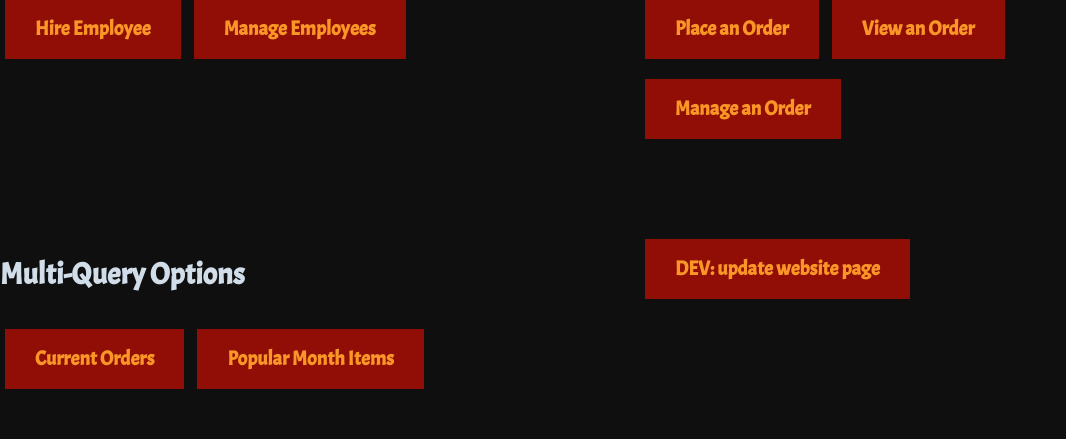
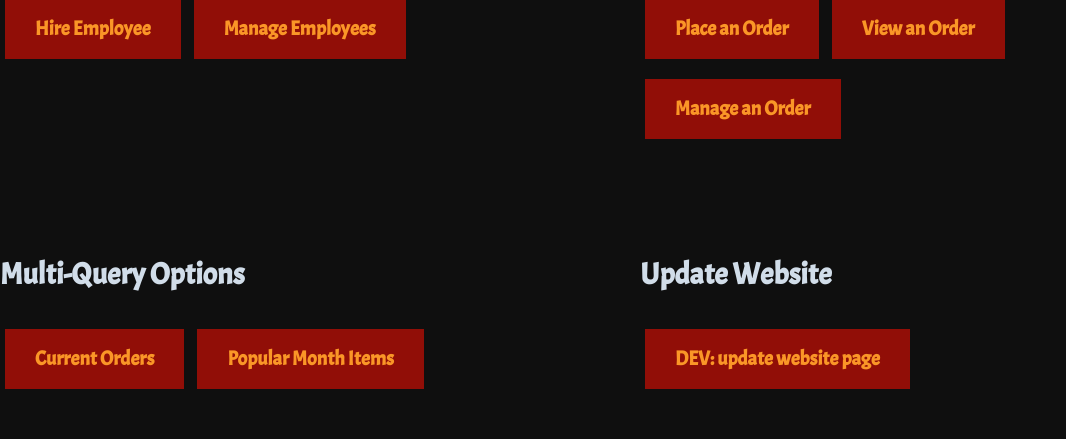
Before and after one commit to Hotrod1220/TydonsPizzeria, a PHP site: page / in a window 1280 px wide. Shown: the part 656-1095 px from the top of the page, without its empty margins (0-1066 px from the left). Run offline with PHP 8.4, Linux system fonts and the light colour scheme.

Commit message:
Little title change

```diff
--- a/index.php
+++ b/index.php
@@ -45,6 +45,7 @@
                       <a href="pop_items.php" class="button">Popular Month Items</a><br>
                   </div>
                   <div class="text-wrapper">
+                      <h3>Update Website</h3>
                       <a href="update_website.php" class="button">DEV: update website page</a>
                   </div>
               </div>
```
